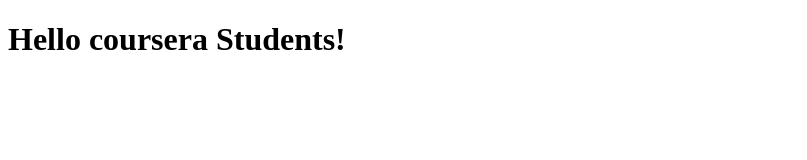
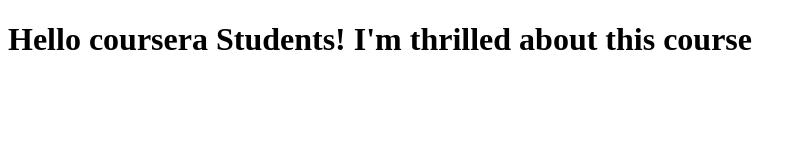
Before and after one commit to AzunyY/Coursera-test, a plain HTML site: page index.html in a window 1280 px wide. Shown: the whole page, without its empty margins (0-807 px from the left). Drawn offline with Linux system fonts and the light colour scheme.

Commit message:
Next version of webfile

```diff
--- a/index.html
+++ b/index.html
@@ -5,6 +5,6 @@
         <title>Hello coursera</title>
     </head>
     <body>
-        <h1>Hello coursera Students!</h1>
+        <h1>Hello coursera Students! I'm thrilled about this course</h1>
     </body>
 </html>
```
